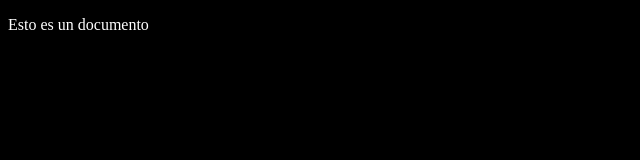
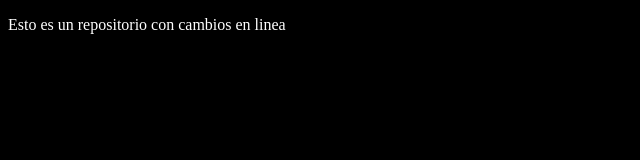
Before and after one commit to jllerena2711/proyectoDemoCursoPrework, a plain HTML site: page index.html in a window 1280 px wide. Shown: the whole page, without its empty margins (0-640 px from the left). Drawn offline with Linux system fonts and the light colour scheme.

```diff
--- a/index.html
+++ b/index.html
@@ -7,6 +7,6 @@
     <title>Document</title>
 </head>
 <body style="background-color: black;">
-    <p style="color: white;">Esto es un documento</p>
+    <p style="color: white;">Esto es un repositorio con cambios en linea</p>
 </body>
 </html>
```
